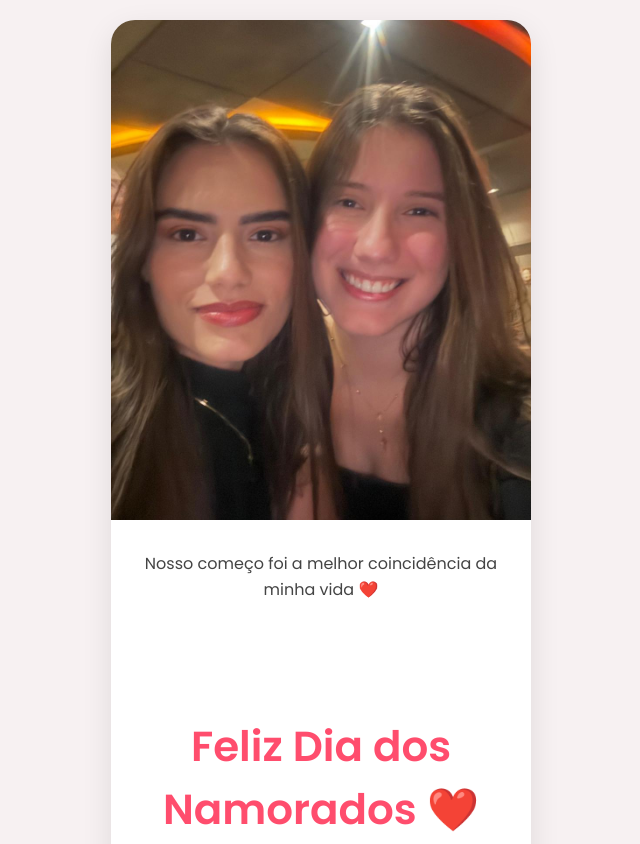
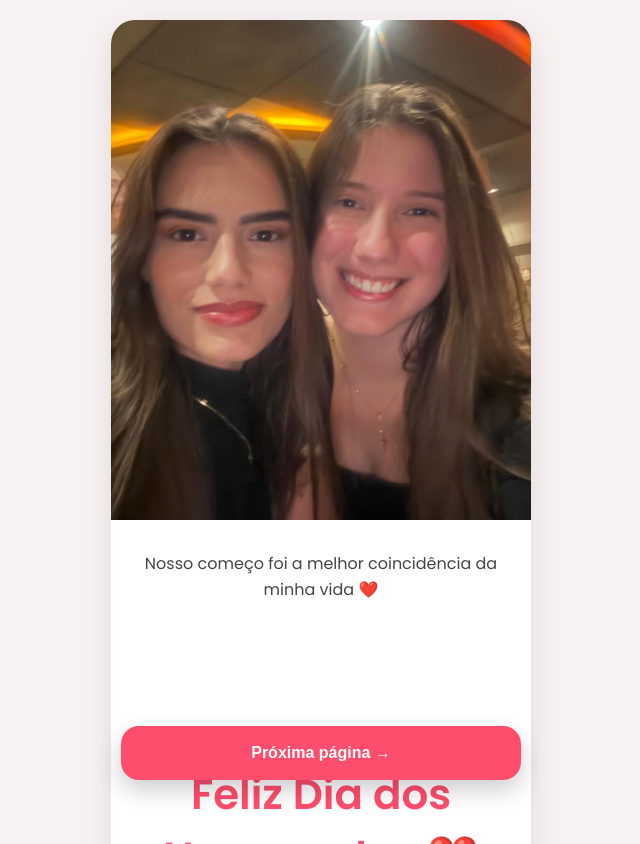
Before and after one commit to raquelvcampos/nos, a plain HTML site: page index.html in a window 1280 px wide. Shown: the top 844 px of the page, without its empty margins (319-959 px from the left). Drawn offline with Linux system fonts and the light colour scheme.

Commit message:
Update style.css

```diff
--- a/style.css
+++ b/style.css
@@ -49,6 +49,8 @@ body {
 
 .page p {
   padding: 24px;
+  padding-bottom: 120px;
+
   font-size: 16px;
   line-height: 1.6;
   color: #444;
@@ -56,8 +58,19 @@ body {
 }
 
 button {
-  width: 100%;
+
+  position: fixed;
+
+  bottom: 20px;
+  left: 50%;
+
+  transform: translateX(-50%);
+
+  width: 90%;
+  max-width: 400px;
+
   border: none;
+
   padding: 18px;
 
   background: #ff4d6d;
@@ -65,10 +78,17 @@ button {
   color: white;
 
   font-size: 16px;
+  font-weight: 600;
+
+  border-radius: 18px;
 
   cursor: pointer;
 
   transition: 0.3s;
+
+  box-shadow: 0 10px 25px rgba(0,0,0,0.2);
+
+  z-index: 1000;
 }
 
 button:hover {
```
